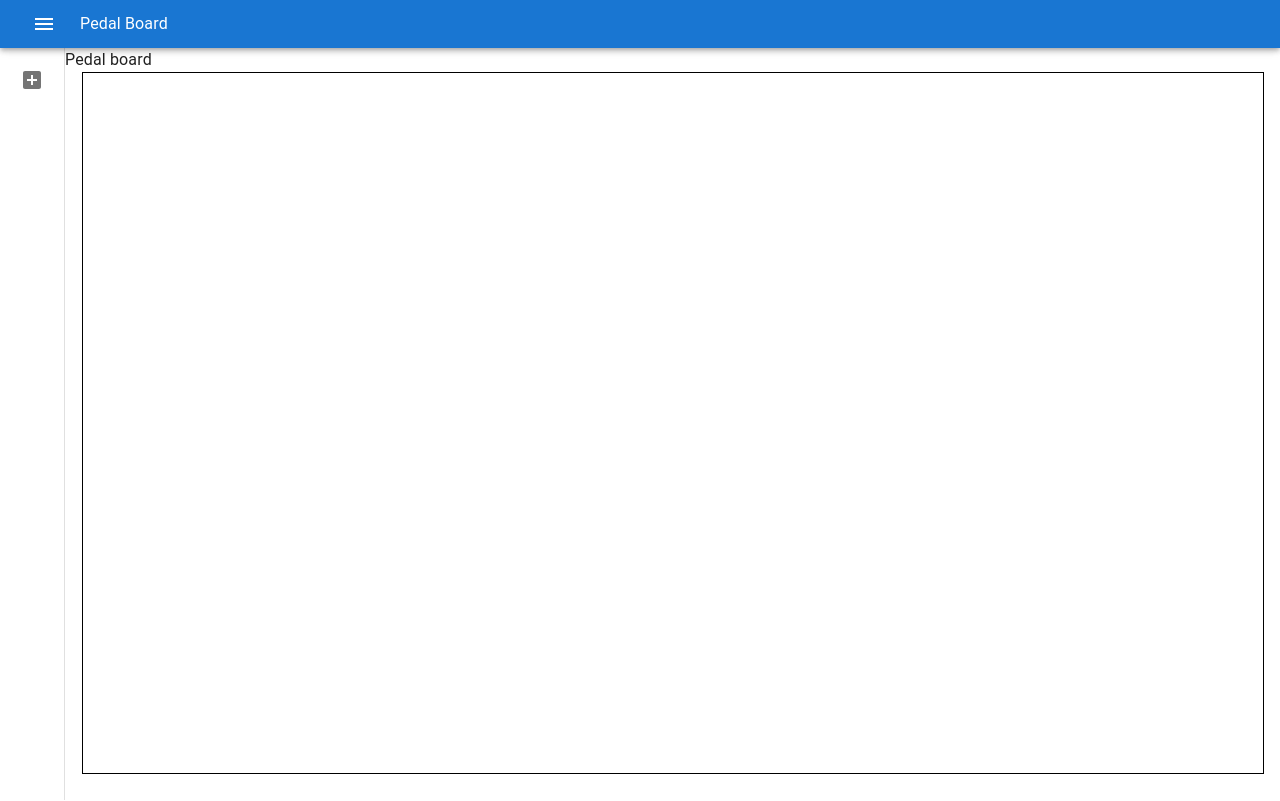
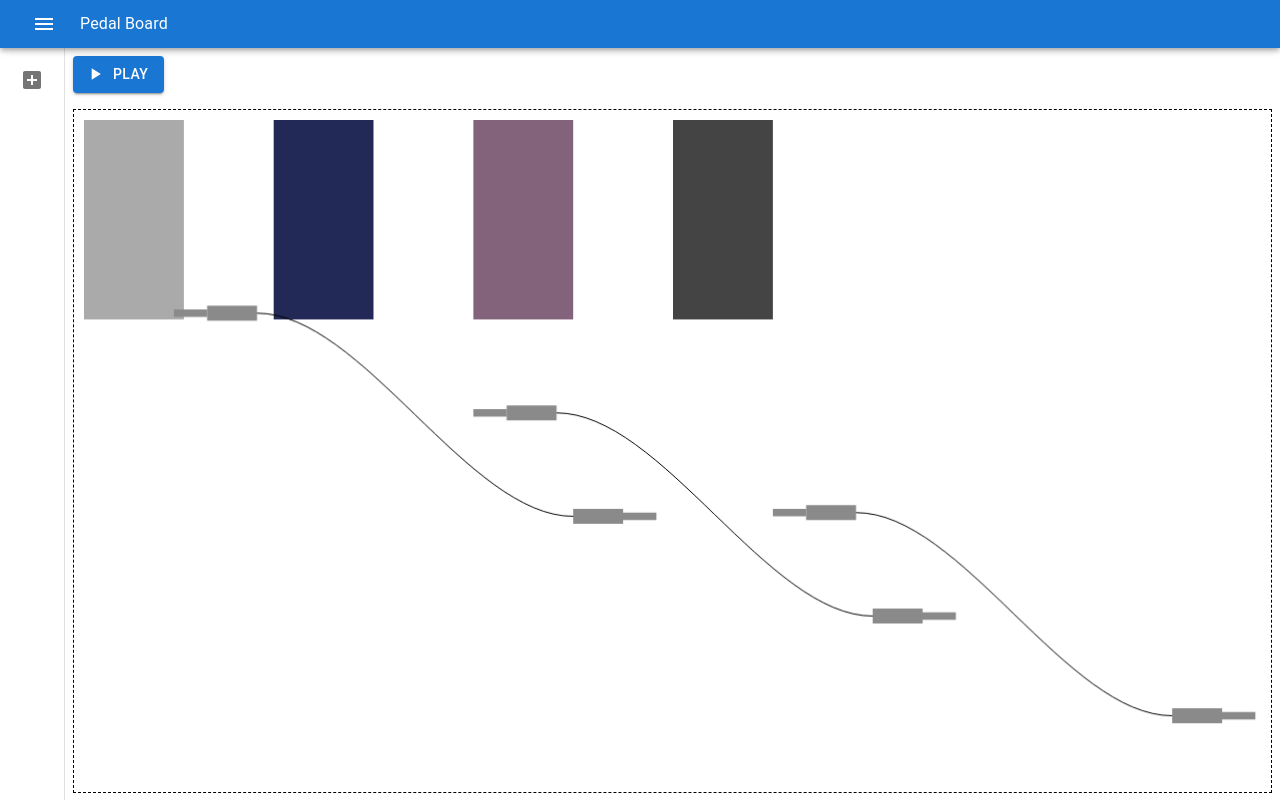
Before and after one commit to MikeKlemarewski/pedals-next, a Next.js app: page /pedal-board in a window 1280 px wide. Built offline with nearby package versions, Linux system fonts and the light colour scheme.

Commit message:
Get pedals, cables, and audio working

```diff
--- a/components/navigation/index.tsx
+++ b/components/navigation/index.tsx
@@ -63,7 +63,11 @@ const Navigation = ({ children } : Props) => {
       </Drawer>
 
       {/* Empty toolbar used to offset the page content so it is not hidden by the main toolbar */}
-      <Box sx={{ width: 1 }}>
+      <Box sx={{
+        display: 'flex',
+        flexDirection: 'column',
+        width: 1,
+      }}>
         <Toolbar variant="dense" />
         {children}
       </Box>
--- a/components/patchCable/index.ts
+++ b/components/patchCable/index.ts
@@ -6,14 +6,14 @@ const caseWidth = 50;
 const contactHeight = caseHeight / 2;
 const contactWidth = caseWidth * ( 2 / 3 );
 
-type side = 'left' | 'right';
+export type cableSide = 'left' | 'right';
 
 class PatchCable {
   x1: number;
   x2: number;
   y1: number;
   y2: number;
-  sideToMove: side | null;
+  sideToMove: cableSide | null;
   inputPedal: Pedal | null;
   outputPedal: Pedal | null;
 
--- a/components/pedal/base.ts
+++ b/components/pedal/base.ts
@@ -6,7 +6,7 @@ const width = 100;
 interface constructorArgs {
   x: number;
   y: number;
-  color: string;
+  color?: string;
   audioCtx: AudioContext;
 }
 
@@ -35,7 +35,7 @@ export default class BasePedal {
   }
 
   setupAudioNode(audioCtx : AudioContext) {
-    return audioCtx.createGain();
+    return audioCtx.createGain() as AudioNode;
   }
 
   getAudioNode() {
--- /dev/null
+++ b/components/pedal/distortion.ts
@@ -0,0 +1,23 @@
+import Pedal from "./base";
+
+export default class DistortionPedal extends Pedal {
+  setupAudioNode(audioCtx: AudioContext) {
+    const distortion = audioCtx.createWaveShaper();
+
+    function makeDistortionCurve(k: number = 50) {
+      const n_samples = 44100;
+      const curve = new Float32Array(n_samples);
+      const deg = Math.PI / 180;
+
+      for (let i = 0; i < n_samples; ++i ) {
+        const x = i * 2 / n_samples - 1;
+        curve[i] = ( 3 + k ) * x * 20 * deg / ( Math.PI + k * Math.abs(x) );
+      }
+
+      return curve;
+    };
+
+    distortion.curve = makeDistortionCurve(400);
+    return distortion;
+  }
+}
--- /dev/null
+++ b/components/pedal/oscillator.ts
@@ -0,0 +1,13 @@
+import BasePedal from "./base";
+
+export default class OscillatorPedal extends BasePedal {
+  setupAudioNode(audioCtx: AudioContext) {
+    const oscillator = audioCtx.createOscillator();
+
+    oscillator.type = 'sine';
+    oscillator.frequency.setValueAtTime(350, audioCtx.currentTime); // value in hertz
+    oscillator.start();
+
+    return oscillator;
+  }
+}
--- /dev/null
+++ b/components/pedal/output.ts
@@ -0,0 +1,7 @@
+import BasePedal from "./base";
+
+export default class OutputPedal extends BasePedal {
+  setupAudioNode(audioCtx: AudioContext) {
+    return audioCtx.destination;
+  }
+}
--- /dev/null
+++ b/components/pedal/volume.ts
@@ -0,0 +1,10 @@
+import BasePedal from "./base";
+
+export default class VolumePedal extends BasePedal {
+  setupAudioNode(audioCtx: AudioContext) {
+    const gainNode = audioCtx.createGain();
+    gainNode.gain.setValueAtTime(2, audioCtx.currentTime);
+
+    return gainNode;
+  }
+}
--- a/components/pedalBoardCanvas/index.tsx
+++ b/components/pedalBoardCanvas/index.tsx
@@ -1,11 +1,21 @@
-import React, { useCallback, useEffect, useRef, useState } from 'react';
+import PatchCable, { cableSide } from 'components/patchCable';
+import Pedal from 'components/pedal/base';
+import useWindowDimensions from 'hooks/useWindowDimensions';
+import React, { SyntheticEvent, useCallback, useEffect, useRef, useState } from 'react';
 
-const PedalBoardCanvas = () => {
+interface Props {
+  cables: PatchCable[];
+  pedals: Pedal[];
+}
+
+const PedalBoardCanvas = ({
+  cables,
+  pedals
+} : Props) => {
   const canvasRef = useRef<HTMLCanvasElement>(null);
-  const [canvasDimensions, setCanvasDimensions] = useState({
-    x: 0,
-    y: 0,
-  })
+  const currentMovingRect = useRef<Pedal | PatchCable | null>(null);
+
+  const windowDimensions = useWindowDimensions();
 
   const draw = useCallback(() => {
     const context = canvasRef.current?.getContext('2d');
@@ -19,42 +29,120 @@ const PedalBoardCanvas = () => {
       context.canvas.height
     );
 
-    context.fillStyle = 'blue';
-    context.fillRect(10, 10, 100, 400);
-  }, [])
-
-  const handleWindowResize = useCallback(() => {
-    setCanvasDimensions({
-      x: window.innerWidth - 100,
-      y: window.innerHeight - 100,
+    pedals.forEach(pedal => {
+      pedal.draw(context);
     });
 
-    window.requestAnimationFrame(draw);
-  }, [setCanvasDimensions, draw])
+    cables.forEach(cable => {
+      cable.draw(context);
+    });
+  }, [cables, pedals])
+
+  const getPedalToPlugInto = useCallback((x: number, y: number, side: cableSide) => {
+    return pedals.find(pedal => {
+      const pedalEdgeX = side === 'left' ? pedal.getRightEdgeX() : pedal.getLeftEdgeX();
+      const pedalDeltaX = x - pedalEdgeX;
+      const isCloseEnough = Math.abs(pedalDeltaX) < 30;
+
+      if (!isCloseEnough) {
+        return false;
+      }
+
+      const pedalTopEdge = pedal.getTopEdgeY();
+      const pedalBottomEdge = pedal.getBottomEdgeY();
+      const isVerticallyWithinPedal = (y > pedalTopEdge) && (y < pedalBottomEdge);
+
+      return isVerticallyWithinPedal;
+    });
+  }, [pedals]);
+
+  const plugPatchCableIntoNearestPedal = useCallback((patchCable: PatchCable) => {
+    const direction = patchCable.isMovingLeftSide() ? 'left' : 'right';
+    const patchCableX = patchCable.isMovingLeftSide() ? patchCable.getLeftCaseX() : patchCable.getRightCaseX();
+    const patchCableY = patchCable.isMovingLeftSide() ? patchCable.getLeftCaseY() : patchCable.getRightCaseY();
+
+    if (direction === 'left') {
+      patchCable.unplugLeftSide();
+    } else {
+      patchCable.unplugRightSide();
+    }
+
+    const pedal = getPedalToPlugInto(patchCableX, patchCableY, direction);
+    if (pedal) {
+      if (direction === 'left') {
+        patchCable.plugLeftSideIntoPedal(pedal);
+        pedal.plugInOutputCable(patchCable);
+      } else {
+        patchCable.plugRightSideIntoPedal(pedal);
+        pedal.plugInInputCable(patchCable);
+      }
+
+      draw();
+    }
+  }, [draw, getPedalToPlugInto]);
+
+  const onMouseMove = useCallback((e: MouseEvent) => {
+    if (!currentMovingRect.current) {
+      return;
+    }
+
+    currentMovingRect.current.move(e.movementX, e.movementY);
+    draw();
+  }, [draw]);
+
+  const onMouseUp = useCallback((e: MouseEvent) => {
+    document.removeEventListener('mousemove', onMouseMove);
+
+    if (!(currentMovingRect.current instanceof PatchCable)) {
+      return;
+    }
+
+    plugPatchCableIntoNearestPedal(currentMovingRect.current);
+    draw();
+  }, [draw, onMouseMove, plugPatchCableIntoNearestPedal]);
+
+  const onMouseDown = useCallback((e: MouseEvent) => {
+    const pedalToMove = pedals.find(pedal => pedal.isInside(e.offsetX, e.offsetY));
+    const cableToMove = cables.find(cable => cable.isInside(e.offsetX, e.offsetY));
+
+    if (pedalToMove) {
+      currentMovingRect.current = pedalToMove;
+    }
+
+    if (cableToMove) {
+      cableToMove.setMoving(e.offsetX, e.offsetY);
+      currentMovingRect.current = cableToMove;
+    }
+
+    if (pedalToMove || cableToMove) {
+      document.addEventListener('mousemove', onMouseMove);
+      document.addEventListener('mouseup', onMouseUp);
+    }
+  }, [onMouseMove, onMouseUp, cables, pedals]);
+
+  useEffect(() => {
+    document.addEventListener('mousedown', onMouseDown);
+
+    return () => {
+      document.removeEventListener('mousedown', onMouseDown);
+    }
+  }, [onMouseDown]);
 
   useEffect(() => {
     draw();
-    setCanvasDimensions({
-      x: window.innerWidth - 100,
-      y: window.innerHeight - 100,
-    });
-
-    window.addEventListener('resize', handleWindowResize);
-
-    return () => {
-      window.removeEventListener('resize', handleWindowResize);
-    }
-  }, []);
+  }, [draw, cables, pedals, windowDimensions])
 
   return (
     <canvas
       ref={canvasRef}
       style={{
-        margin: 'auto',
-        border: '1px solid black'
+        border: '1px dashed black',
+        width: 'calc(100% - 16px)',
+        height: 'calc(100% - 16px)',
+        margin: '8px',
       }}
-      width={canvasDimensions.x}
-      height={canvasDimensions.y}
+      width={canvasRef.current?.offsetWidth}
+      height={canvasRef.current?.offsetHeight}
     />
   )
 }
--- /dev/null
+++ b/hooks/useWindowDimensions.ts
@@ -0,0 +1,32 @@
+import { useCallback, useEffect, useState } from "react";
+
+const useWindowDimensions = () => {
+  const [windowDimensions, setWindowDimensions] = useState({
+    x: 0,
+    y: 0,
+  });
+
+  const handleWindowResize = useCallback(() => {
+    setWindowDimensions({
+      x: window.innerWidth,
+      y: window.innerHeight,
+    });
+  }, [setWindowDimensions]);
+
+  useEffect(() => {
+    setWindowDimensions({
+      x: window.innerWidth,
+      y: window.innerHeight,
+    });
+
+    window.addEventListener('resize', handleWindowResize);
+
+    return () => {
+      window.removeEventListener('resize', handleWindowResize);
+    }
+  }, []);
+
+  return windowDimensions;
+}
+
+export default useWindowDimensions;
--- a/pages/pedal-board/index.tsx
+++ b/pages/pedal-board/index.tsx
@@ -1,18 +1,86 @@
-import { Box } from "@mui/material";
+import { PlayArrow } from "@mui/icons-material";
+import { Box, Button } from "@mui/material";
+import PatchCable from "components/patchCable";
+import Pedal from "components/pedal/base";
+import DistortionPedal from "components/pedal/distortion";
+import OscillatorPedal from "components/pedal/oscillator";
+import OutputPedal from "components/pedal/output";
+import VolumePedal from "components/pedal/volume";
 import PedalBoardCanvas from "components/pedalBoardCanvas";
+import { useCallback, useEffect, useState } from "react";
 
 export default function PedalBoard() {
+
+  const [audioCtx, setAudioCtx] = useState<AudioContext | null>(null);
+  const [pedals, setPedals] = useState<Pedal[]>([]);
+  const [cables, setCables] = useState<PatchCable[]>([]);
+
+  useEffect(() => {
+      // @ts-ignore
+    const AudioContext = window.AudioContext || window.webkitAudioContext;
+    const audioCtx = new AudioContext();
+
+    audioCtx.suspend();
+
+    setPedals([
+      new OscillatorPedal({ x: 10, y: 10, audioCtx, color: "#AAAAAA" }),
+      new VolumePedal({ x: 200, y: 10, audioCtx }),
+      new DistortionPedal({ x: 400, y: 10, audioCtx }),
+      new OutputPedal({ x: 600, y: 10, audioCtx, color: "#444444" }),
+    ]);
+
+    setCables([
+      new PatchCable(100, 200),
+      new PatchCable(400, 300),
+      new PatchCable(700, 400),
+    ])
+
+    setAudioCtx(audioCtx);
+  }, [])
+
+  const handlePlayClick = useCallback(() => {
+    if (!audioCtx) {
+      return;
+    }
+
+    if (audioCtx.state === 'running') {
+      audioCtx.suspend();
+      return;
+    }
+
+    audioCtx.resume();
+  }, [audioCtx]);
+
   return (
-    <main>
-      <div>Pedal board</div>
+    <Box
+      component="main"
+      sx={{
+        display: 'flex',
+        flexDirection: 'column',
+        height: 1
+      }}
+    >
+      <Box sx={{
+        my: 1,
+        mx: 1,
+      }}>
+        <Button
+          variant="contained"
+          startIcon={<PlayArrow />}
+          onClick={handlePlayClick}
+        >
+          Play
+        </Button>
+      </Box>
       <Box
         sx={{
           display: 'flex',
           alignItems: 'center',
+          height: 1,
         }}
       >
-        <PedalBoardCanvas />
+        <PedalBoardCanvas pedals={pedals} cables={cables} />
       </Box>
-    </main>
+    </Box>
   )
 }
--- a/styles/globals.css
+++ b/styles/globals.css
@@ -0,0 +1,8 @@
+
+html,
+body,
+body > div:first-child,
+div#__next,
+div#__next > div {
+  height: 100%;
+}
--- a/tsconfig.json
+++ b/tsconfig.json
@@ -16,6 +16,6 @@
     "incremental": true,
     "baseUrl": ".",
   },
-  "include": ["next-env.d.ts", "**/*.ts", "**/*.tsx", "components/pedalBoardCard", "components/patchCable"],
+  "include": ["next-env.d.ts", "**/*.ts", "**/*.tsx"],
   "exclude": ["node_modules"]
 }
```
